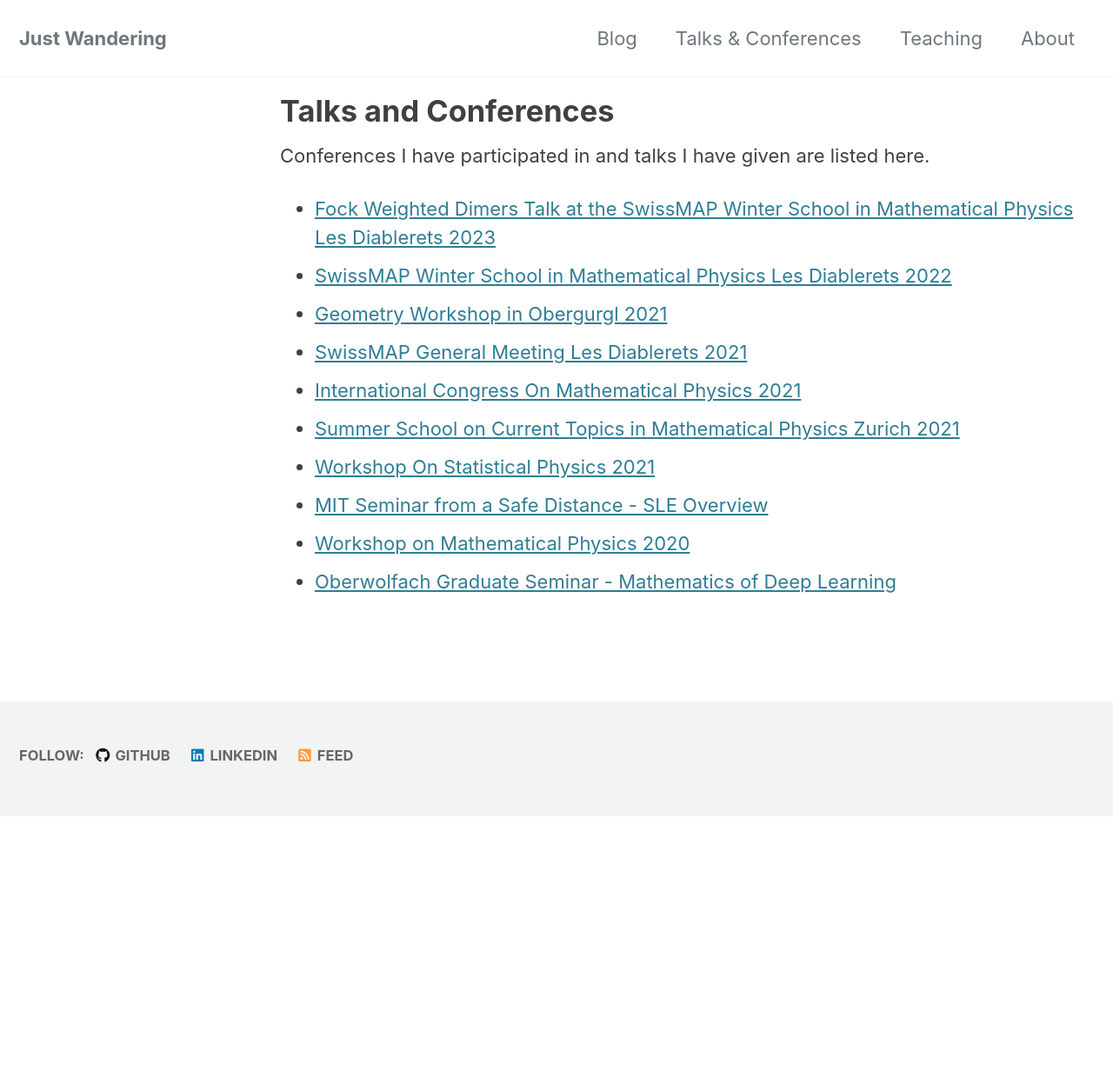
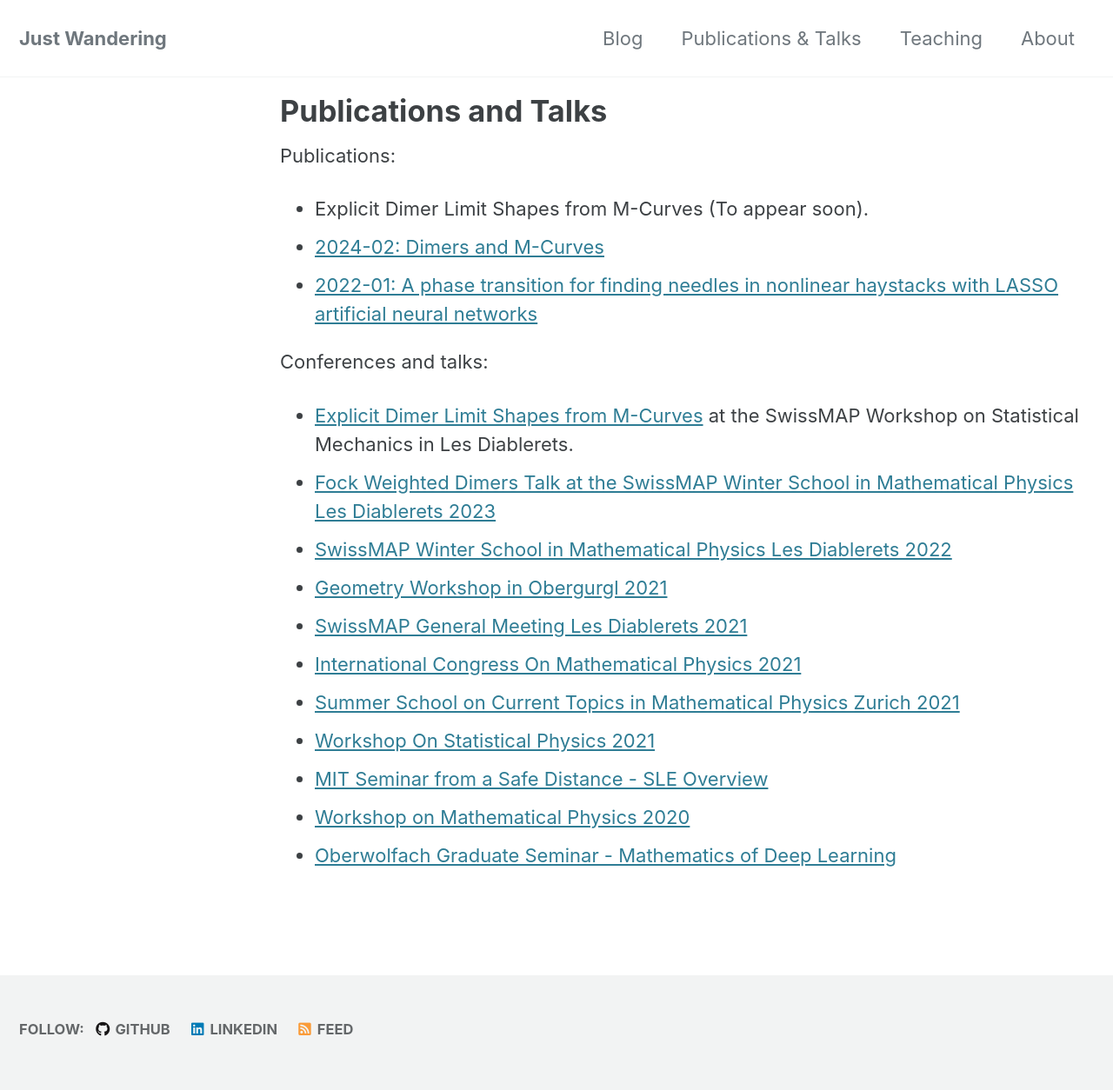
Before and after one commit to nikolaibobenko/nikolaibobenko.github.io, a Jekyll site: the page built from _pages/talksAndPublications.md, in a window 1280 px wide. Shown: the whole page at 87% size. Built offline with Jekyll 4.4.1, drawn with Linux system fonts in a browser that asks for light colours; cached includes are drawn as plain includes; before the commit the page ends 939 px from its top, so only the background shows below that.

Commit message:
Added Les Diab presentation

```diff
--- a/_data/navigation.yml
+++ b/_data/navigation.yml
@@ -2,7 +2,7 @@
 main:
   - title: "Blog"
     url: /
-  - title: "Talks & Conferences"
+  - title: "Publications & Talks"
     url: /talks/
   - title: "Teaching"
     url: /teaching
--- a/_pages/talksAndConferences.md
+++ /dev/null
@@ -1,25 +0,0 @@
----
-title: Talks and Conferences
-layout: single
-# layout: collection
-collection: talks
-show_excerpts: false
-entries_layout: list
-sort_by: date
-sort_order: reverse
-classes: wide
-permalink: /talks/
----
-
-Conferences I have participated in and talks I have given are listed here.
-
-* [Fock Weighted Dimers Talk at the SwissMAP Winter School in Mathematical Physics Les Diablerets 2023](2023-02-FockWeightedDimers)
-* [SwissMAP Winter School in Mathematical Physics Les Diablerets 2022](https://indico.cern.ch/event/1084303/)
-* [Geometry Workshop in Obergurgl 2021](http://www.geometrie.tugraz.at/events/og2021.html)
-* [SwissMAP General Meeting Les Diablerets 2021](https://www.nccr-swissmap.ch/news-and-events/events/swissmap-annual-general-meeting?occurrenceID=861)
-* [International Congress On Mathematical Physics 2021](https://www.icmp2021.com/)
-* [Summer School on Current Topics in Mathematical Physics Zurich 2021](https://www.icmp2021.com/summer-school-on-current-topics-in-mathematical-physics/)
-* [Workshop On Statistical Physics 2021](2021-02-WorkshopOnStatisticalPhysics)
-* [MIT Seminar from a Safe Distance - SLE Overview](2020-10-SLEOverview)
-* [Workshop on Mathematical Physics 2020](2020-02-WorkshopOnStatisticalPhysics)
-* [Oberwolfach Graduate Seminar - Mathematics of Deep Learning](2019-11-MathematicsOfDeepLearning)
--- /dev/null
+++ b/_pages/talksAndPublications.md
@@ -0,0 +1,33 @@
+---
+title: Publications and Talks
+layout: single
+# layout: collection
+collection: talks
+show_excerpts: false
+entries_layout: list
+sort_by: date
+sort_order: reverse
+classes: wide
+permalink: /talks/
+---
+
+Publications:
+
+* Explicit Dimer Limit Shapes from M-Curves (To appear soon).
+* [2024-02: Dimers and M-Curves](https://arxiv.org/abs/2402.08798)
+* [2022-01: A phase transition for finding needles in nonlinear haystacks with LASSO artificial neural networks](https://arxiv.org/abs/2201.08652)
+
+
+Conferences and talks:
+
+* [Explicit Dimer Limit Shapes from M-Curves](/assets/pdfs/talks/LimitShapesPres.pdf) at the SwissMAP Workshop on Statistical Mechanics in Les Diablerets.
+* [Fock Weighted Dimers Talk at the SwissMAP Winter School in Mathematical Physics Les Diablerets 2023](2023-02-FockWeightedDimers)
+* [SwissMAP Winter School in Mathematical Physics Les Diablerets 2022](https://indico.cern.ch/event/1084303/)
+* [Geometry Workshop in Obergurgl 2021](http://www.geometrie.tugraz.at/events/og2021.html)
+* [SwissMAP General Meeting Les Diablerets 2021](https://www.nccr-swissmap.ch/news-and-events/events/swissmap-annual-general-meeting?occurrenceID=861)
+* [International Congress On Mathematical Physics 2021](https://www.icmp2021.com/)
+* [Summer School on Current Topics in Mathematical Physics Zurich 2021](https://www.icmp2021.com/summer-school-on-current-topics-in-mathematical-physics/)
+* [Workshop On Statistical Physics 2021](2021-02-WorkshopOnStatisticalPhysics)
+* [MIT Seminar from a Safe Distance - SLE Overview](2020-10-SLEOverview)
+* [Workshop on Mathematical Physics 2020](2020-02-WorkshopOnStatisticalPhysics)
+* [Oberwolfach Graduate Seminar - Mathematics of Deep Learning](2019-11-MathematicsOfDeepLearning)
```
Also changed, not shown: 1 other file.
